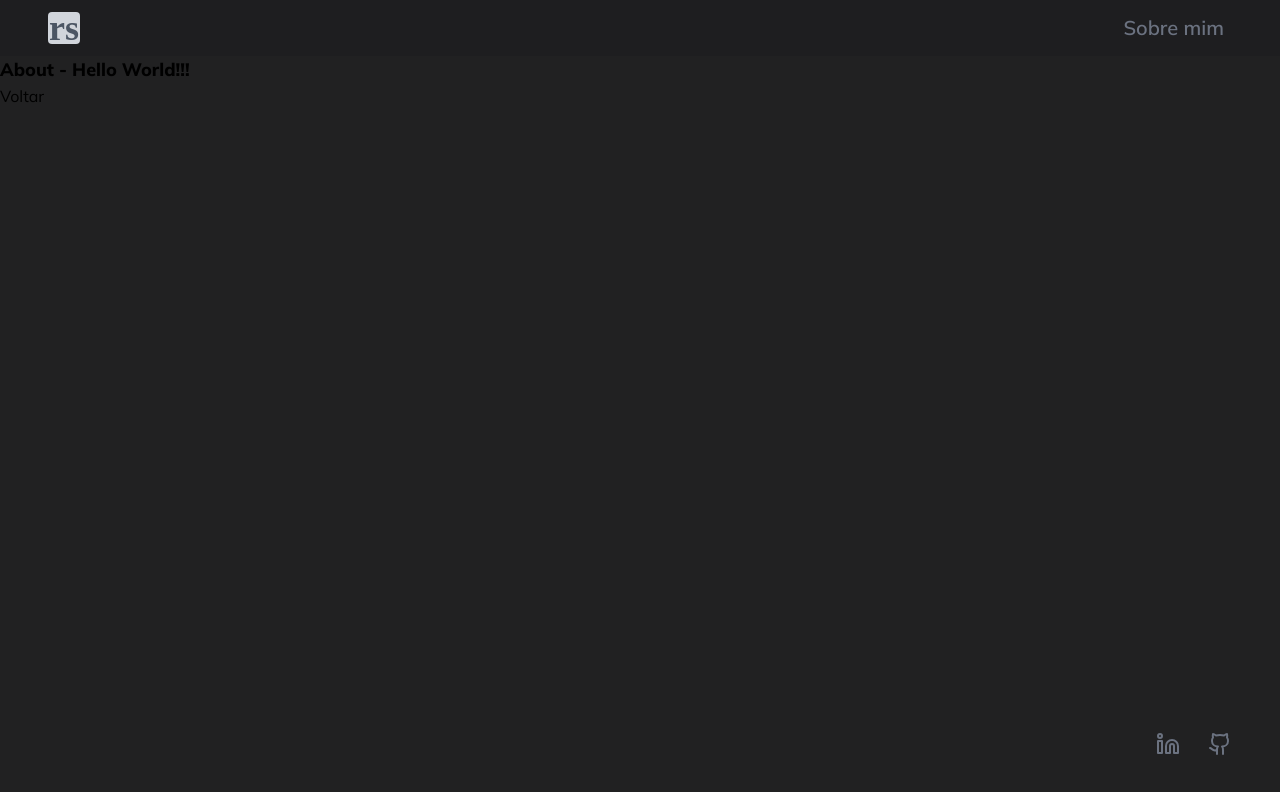
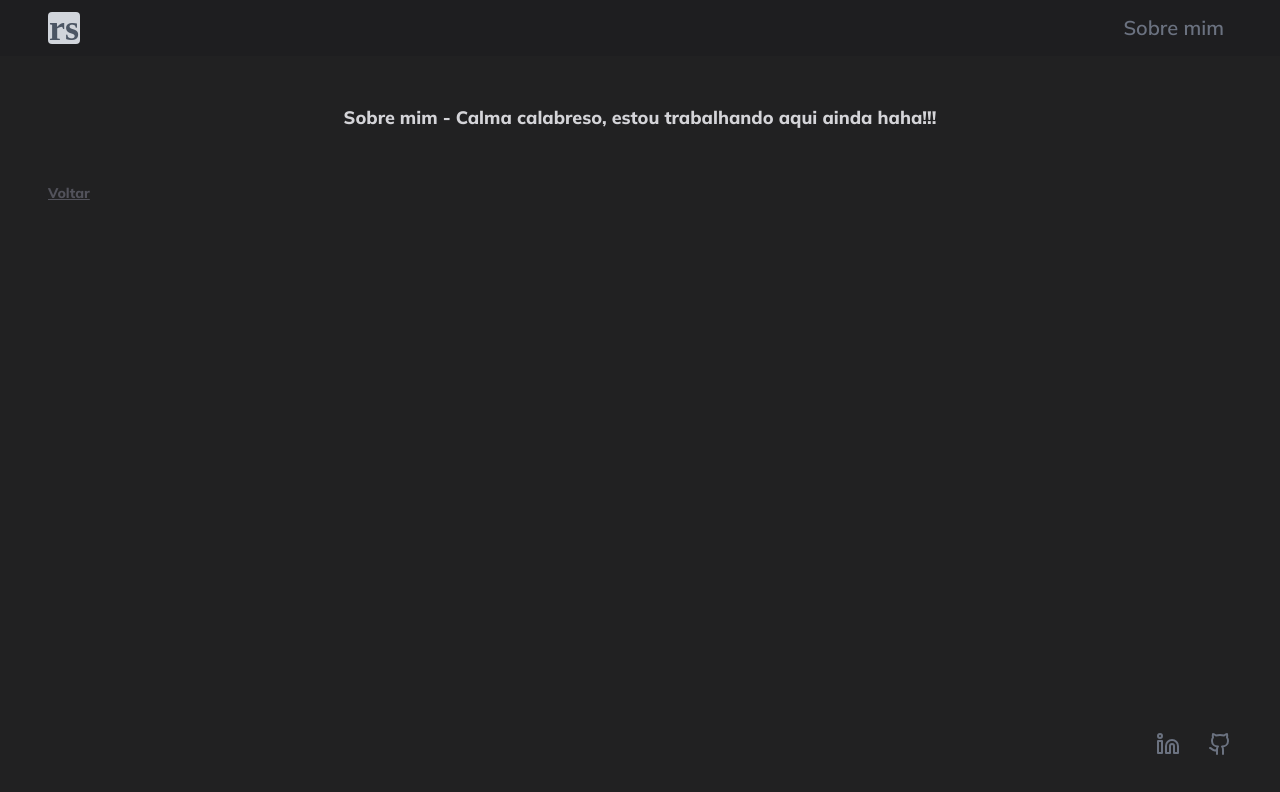
Before and after one commit to rafaelsousapereira/rafael-sousa-web-portfolio, a React (Vite) app: page /about in a window 1280 px wide. Shown: the top 792 px of the page. Built offline with nearby package versions, Linux system fonts and the light colour scheme; a web font is replaced by a local one.

Commit message:
feat: add about component and adjusting page

```diff
--- a/src/app.tsx
+++ b/src/app.tsx
@@ -1,11 +1,21 @@
+import { BrowserRouter, Routes, Route } from "react-router-dom"
+
 import { Footer } from "./components/footer/footer"
 import { Header } from "./components/header/header"
+import { Home } from "./components/home/home"
+import { About } from "./components/about"
 
 export const App = () => {
   return (
     <>
-      <Header />
-      <Footer />
+      <BrowserRouter>
+        <Header />
+          <Routes>
+            <Route path="/" element={<Home />} />
+            <Route path="/about" element={<About />} />
+          </Routes>
+        <Footer />
+      </BrowserRouter>
     </>
   )
 }
--- a/src/components/about.tsx
+++ b/src/components/about.tsx
@@ -1,9 +1,16 @@
+import { Link } from "react-router-dom"
 
 export const About = () => {
   return (
     <>
-      <h1 className="text-lg font-extrabold">About - Hello World!!!</h1>
-      <a href="/">Voltar</a>
+    <p className="flex justify-center m-12 text-lg font-extrabold text-zinc-300"
+
+      >
+        Sobre mim - Calma calabreso, estou trabalhando aqui ainda haha!!!
+      </p>
+      <Link to="/" className="mx-12 text-sm font-extrabold text-zinc-600 underline">
+        Voltar
+      </Link>
     </>
   )
 }
--- a/src/components/buttons/nav-link.tsx
+++ b/src/components/buttons/nav-link.tsx
@@ -1,12 +1,13 @@
-import { ComponentProps } from "react"
+import { Link, LinkProps } from "react-router-dom"
 
-interface NavLinkProps extends ComponentProps<"a"> {}
+interface NavLinkProps extends LinkProps {}
 
 export const NavLink = (props: NavLinkProps) => {
   return (
-    <a {...props}
-      className="p-2 rounded font-semibold text-xl text-gray-500 hover:text-violet-800 transition">
+    <Link className="p-2 rounded font-semibold text-xl text-gray-500 hover:text-violet-800 transition"
+      {...props}
+    >
       {props.children}
-    </a>
+    </Link>
   )
 }
--- a/src/components/buttons/social-media-links.tsx
+++ b/src/components/buttons/social-media-links.tsx
@@ -1,7 +1,7 @@
 import { Github, Linkedin } from "lucide-react"
-import { NavLink } from "./nav-link"
 import { ComponentProps } from "react"
 import { metadata } from "../../data/data"
+import { NavLink } from "./nav-link"
 
 interface SocialMediaLinkProps extends ComponentProps<"nav"> {}
 
@@ -9,14 +9,10 @@ export const SocialMediaLink = (props: SocialMediaLinkProps) => {
   return (
     <nav {...props}
       className="flex gap-3">
-      <NavLink
-        href={metadata.socialMedia.url.linkedin}
-        target="_blank">
+      <NavLink to={metadata.socialMedia.url.linkedin} target="_blank">
           <Linkedin />
       </NavLink>
-      <NavLink
-        href={metadata.socialMedia.url.github}
-        target="_blank">
+      <NavLink to={metadata.socialMedia.url.github} target="_blank">
           <Github />
       </NavLink>
     </nav>
--- a/src/components/header/header.tsx
+++ b/src/components/header/header.tsx
@@ -42,6 +42,7 @@ export const Header = () => {
 
           <NavBar
             className="lg:hidden flex flex-col items-center justify-center h-full"
+            onClick={() => setIsMenuOpen(!isMenuOpen)}
           />
         </nav>
       )}
--- a/src/components/header/navbar.tsx
+++ b/src/components/header/navbar.tsx
@@ -5,15 +5,15 @@ interface NavBarProps extends ComponentProps<"ul"> {}
 
 export const NavBar = (props: NavBarProps) => {
 
-  const navLink = [
-    { href: "/about", label: "Sobre mim" },
+  const routes = [
+    { url: "/about", label: "Sobre mim" },
   ]
 
   return (
     <ul {...props}>
-      {navLink.map((item) => (
-        <li key={item.href}>
-          <NavLink href={item.href}>{item.label}</NavLink>
+      {routes.map((item) => (
+        <li key={item.url}>
+          <NavLink to={item.url}>{item.label}</NavLink>
         </li>
       ))}
     </ul>
--- a/src/components/home/home.tsx
+++ b/src/components/home/home.tsx
@@ -6,7 +6,7 @@ export const Home = () => {
 
   return (
     <div className="flex flex-col mx-12 gap-10 text-gray-300">
-      <div className="grid lg:grid-cols-2">
+      <main className="grid lg:grid-cols-2">
         <section>
           <p className="flex gap-3 mt-9 mb-5 text-xl font-semibold">
             {metadata.greeting.description}
@@ -29,7 +29,7 @@ export const Home = () => {
         <nav className="flex gap-3 text-lg max-lg:flex-col max-lg:m-auto max-lg:mt-9">
           <ButtonGroup>Baixe meu CV</ButtonGroup>
         </nav>
-      </div>
+      </main>
     </div>
   )
 }
--- a/src/main.tsx
+++ b/src/main.tsx
@@ -1,12 +1,11 @@
 import React from 'react'
 import ReactDOM from 'react-dom/client'
 import './index.css'
+
 import { App } from './app'
-import { Routers } from './routes/routes'
 
 ReactDOM.createRoot(document.getElementById('root')!).render(
   <React.StrictMode>
     <App />
-    <Routers />
   </React.StrictMode>,
 )
--- a/src/routes/routes.tsx
+++ /dev/null
@@ -1,19 +0,0 @@
-import { createBrowserRouter, RouterProvider } from "react-router-dom"
-import { Home } from "../components/home/home";
-import { About } from "../components/about";
-
-export const Routers = () => {
-
-  const router = createBrowserRouter([
-    {
-      path: "/",
-      element: <Home />
-    },
-    {
-      path: "/about",
-      element: <About />
-    }
-  ])
-
-  return <RouterProvider router={router} />;
-}
```
